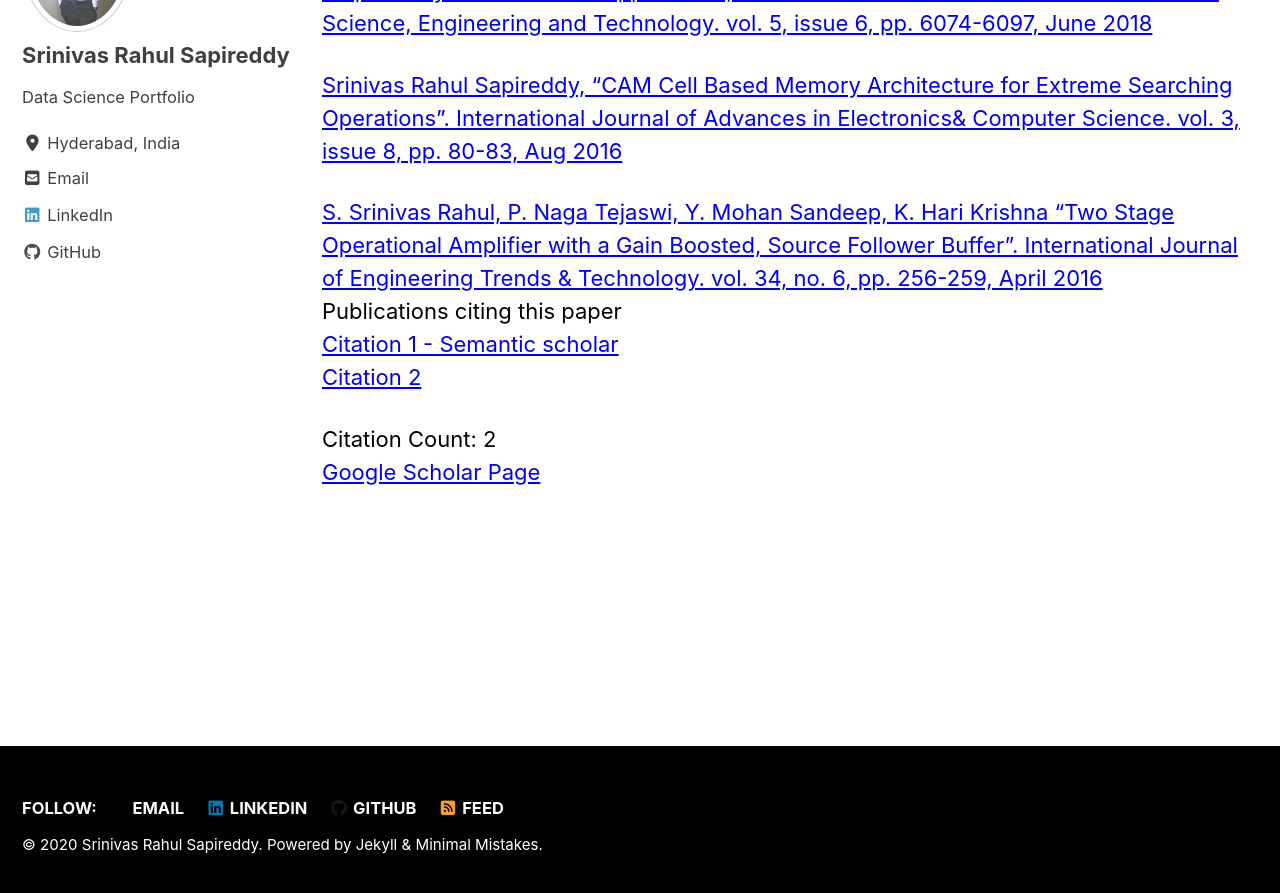
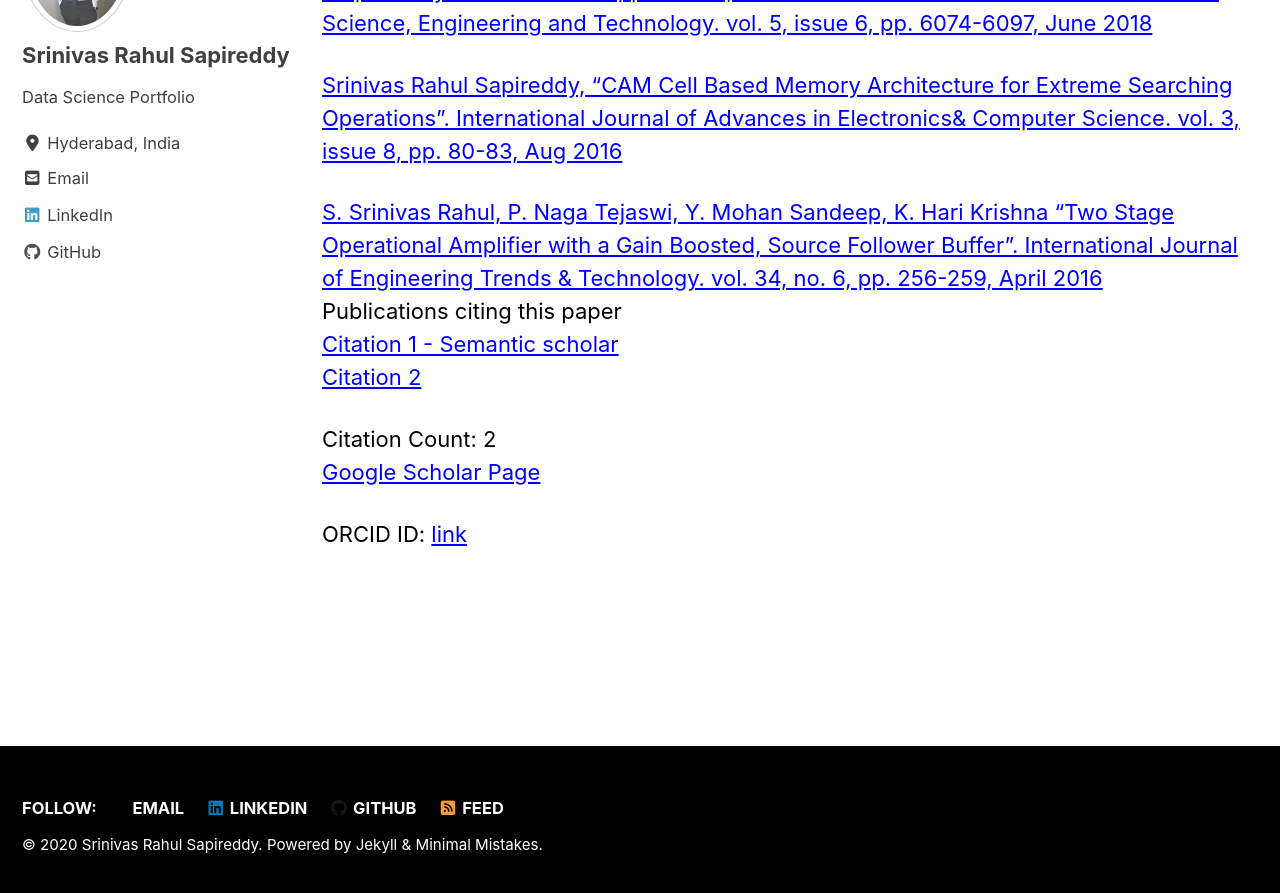
Before and after one commit to srsapireddy/srsapireddy.github.io, a Jekyll site: the page built from _pages/publications.md, in a window 1280 px wide and 900 px high, scrolled down 231 px. Shown: the top 893 px of the window. Built offline with Jekyll 4.4.1, drawn with Linux system fonts in a browser that asks for light colours; cached includes are drawn as plain includes; nearby versions of some CDN libraries.

Commit message:
new gith

```diff
--- a/_config.yml
+++ b/_config.yml
@@ -124,9 +124,9 @@ author:
     - label: "GitHub"
       icon: "fab fa-fw fa-github"
       # url: "https://github.com/srsapireddy"
-    - label: "Website"
-      icon: "fas fa-fw fa-link"
-      # url: "https://your-website.com"
+    - label: "Medium"
+      icon: "fas fa-fw fa-Medium"
+      # url: "https://medium.com/@sapireddyrahul"
     - label: "Twitter"
       icon: "fab fa-fw fa-twitter-square"
       # url: "https://twitter.com/"
--- a/_pages/publications.md
+++ b/_pages/publications.md
@@ -15,3 +15,5 @@ Publications citing this paper<br>
 
 Citation Count: 2<br>
 [ Google Scholar Page ](https://scholar.google.com/citations?user=08fgpdIAAAAJ&hl=en)
+
+ORCID ID: [ link ](https://orcid.org/0000-0002-9898-6810)
```
